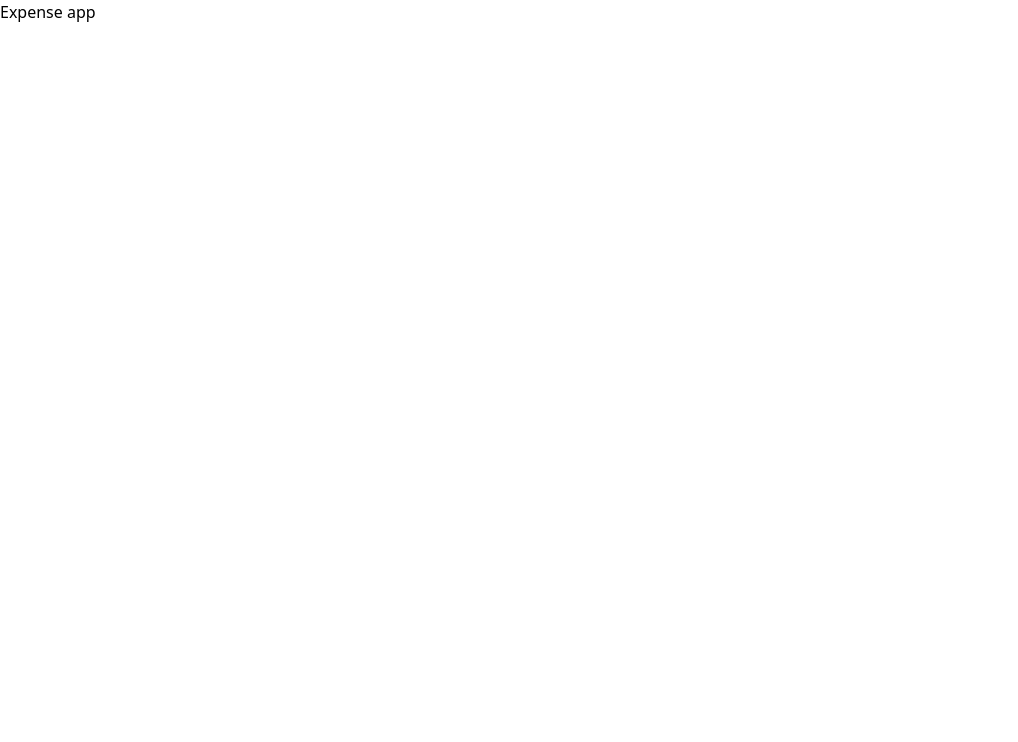
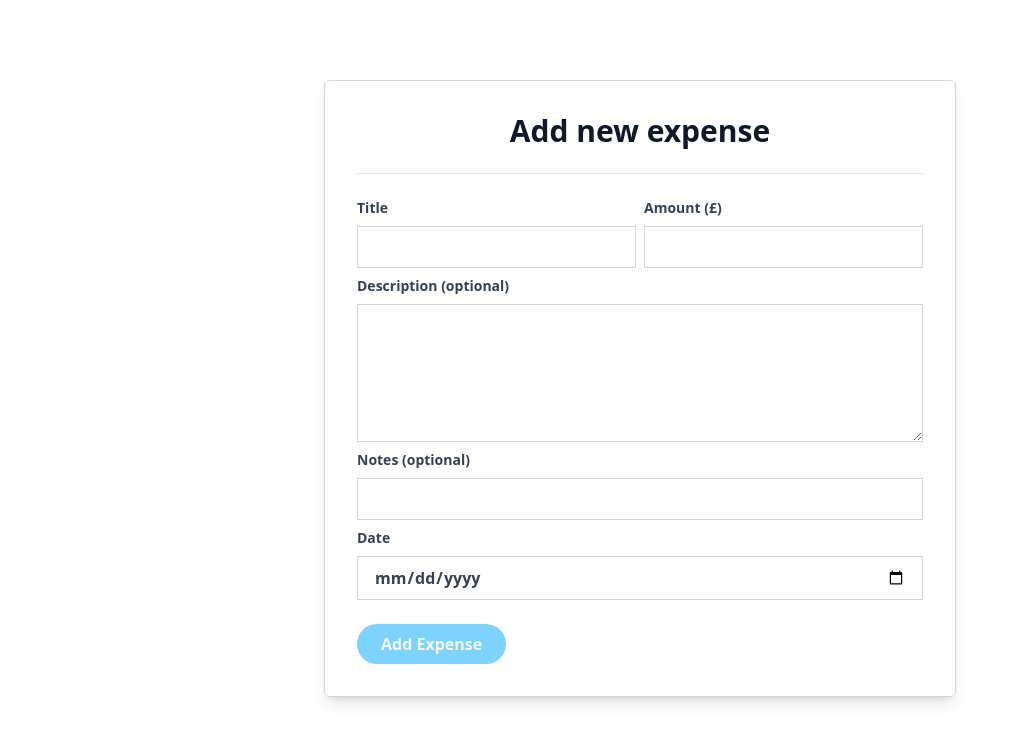
Before and after one commit to curm90/Personal-Finance, a Next.js app: page / in a window 1280 px wide. Shown: the top 742 px of the page, without its empty margins (0-1018 px from the left). Built offline with nearby package versions, Linux system fonts and the light colour scheme.

Commit message:
add cn helper function to merge classNames

```diff
--- a/src/app/page.tsx
+++ b/src/app/page.tsx
@@ -1,7 +1,12 @@
+// import Dashboard from "@/components/Dashboard";
+
+import AddExpenseForm from "@/components/AddExpenseForm";
+
 export default function Home() {
   return (
     <div>
-      <h1>Expense app</h1>
+      {/* <Dashboard /> */}
+      <AddExpenseForm />
     </div>
   );
 }
--- /dev/null
+++ b/src/lib/utils.ts
@@ -0,0 +1,6 @@
+import { type ClassValue, clsx } from "clsx";
+import { twMerge } from "tailwind-merge";
+
+export function cn(...inputs: ClassValue[]) {
+  return twMerge(clsx(inputs));
+}
```
